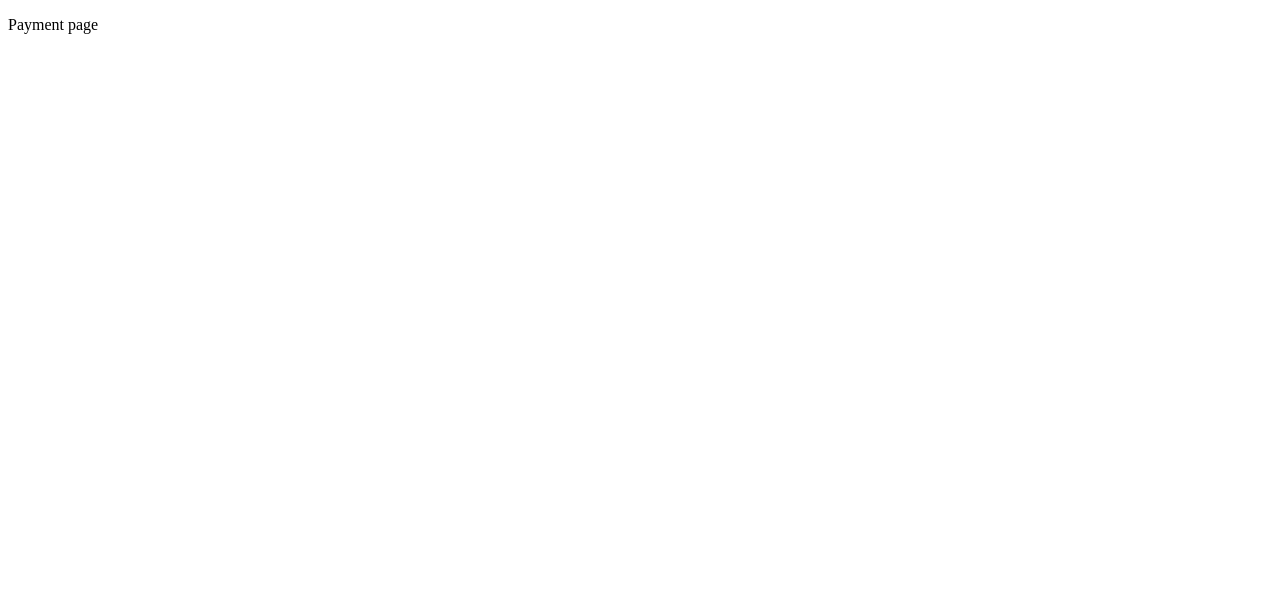
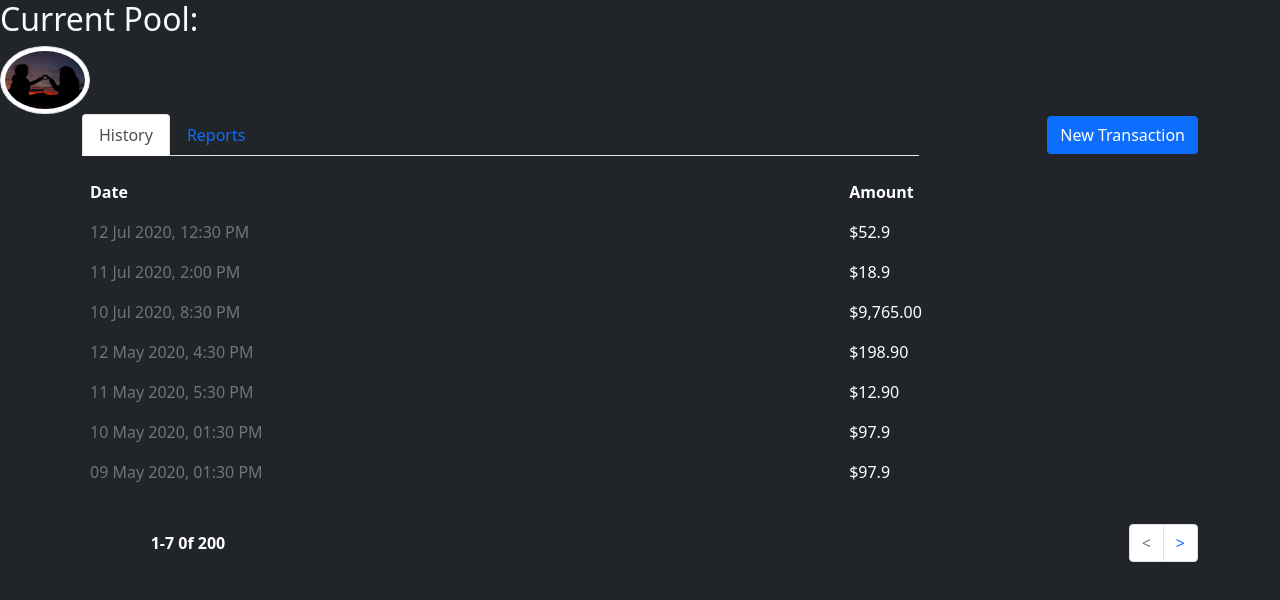
Before and after one commit to agb2k/Always-Blue, a website: page views/payment.html in a window 1280 px wide. Drawn offline with nearby package versions, Linux system fonts and the light colour scheme.

Commit message:
request.html

```diff
--- a/views/payment.html
+++ b/views/payment.html
@@ -6,10 +6,107 @@
     <meta http-equiv="X-UA-Compatible" content="IE=edge">
     <meta name="viewport" content="width=device-width, initial-scale=1.0">
     <title>Document</title>
+
+        <link href="https://cdn.jsdelivr.net/npm/bootstrap@5.1.0/dist/css/bootstrap.min.css" rel="stylesheet" integrity="sha384-KyZXEAg3QhqLMpG8r+8fhAXLRk2vvoC2f3B09zVXn8CA5QIVfZOJ3BCsw2P0p/We" crossorigin="anonymous">
+
 </head>
 
-<body>
-    <p>Payment page</p>
+<body class="bg-dark">
+    <div class="row">
+
+        <div class="d-flex flex-column justify-content-start align-items-start text-light">
+            <h2>Current Pool:</h2>
+        </div>
+        </div>
+
+</div>
+ <div class="row">
+
+         <div class="col">
+             <div class="d-flex flex-column  min-vh-75 justify-content-start align-items-start">
+                 <img src="/views/resources/typing1.jpg" class="rounded-circle img-thumbnail" style="max-width:7%; max-height:10%;" alt="Sample image">
+             </div>
+
+         </div>
+
+ </div>
+
+
+ <!-- Table (for the transaction history)-->
+ <div class="container">
+     <div class="row">
+
+         <div class="d-flex justify-content-between align-items-center">
+            <ul class="nav nav-tabs w-75">
+                <li class="nav-item"> <a class="nav-link active" href="#history">History</a> </li>
+                <li class="nav-item"> <a class="nav-link" href="#">Reports</a> </li>
+            </ul> <button class="btn btn-primary">New Transaction</button>
+         </div>
+         <div class="table-responsive mt-3">
+            <table class="table table-dark table-borderless">
+                <thead>
+                    <tr>
+
+                        <th scope="col">Date</th>
+                        <th scope="col" class="text-right">Amount</th>
+                    </tr>
+                </thead>
+                <tbody>
+                    <tr>
+
+
+                        <td class="text-muted">12 Jul 2020, 12:30 PM</td>
+                        <td class="d-flex  align-items-center"> <span class="fa fa-long-arrow-up mr-1"></span> $52.9 </td>
+                    </tr>
+                    <tr>
+
+
+                        <td class="text-muted">11 Jul 2020, 2:00 PM</td>
+                        <td class="d-flex align-items-center"> <span class="fa fa-long-arrow-up mr-1"></span> $18.9 </td>
+                    </tr>
+                    <tr>
+
+
+                        <td class="text-muted">10 Jul 2020, 8:30 PM</td>
+                        <td class="d-flex align-items-center"> <span class="fa fa-long-arrow-down mr-1"></span> $9,765.00 </td>
+                    </tr>
+                    <tr>
+
+                        <td class="text-muted">12 May 2020, 4:30 PM</td>
+                        <td class="d-flex align-items-center"> <span class="fa fa-long-arrow-up mr-1"></span> $198.90 </td>
+                    </tr>
+                    <tr>
+                        <td class="text-muted">11 May 2020, 5:30 PM</td>
+                        <td class="d-flex align-items-center"> <span class="fa fa-long-arrow-up mr-1"></span> $12.90 </td>
+                    </tr>
+                    <tr>
+
+
+                        <td class="text-muted">10 May 2020, 01:30 PM</td>
+                        <td class="d-flex align-items-center"> <span class="fa fa-long-arrow-up mr-1"></span> $97.9 </td>
+                    </tr>
+                    <tr>
+                        <td class="text-muted">09 May 2020, 01:30 PM</td>
+                        <td class="d-flex align-items-center"> <span class="fa fa-long-arrow-up mr-1"></span> $97.9 </td>
+                    </tr>
+                </tbody>
+            </table>
+         </div>
+         <div class="d-flex justify-content-between align-items-center results"> <span class="pl-md-3">Showing<b class="text-white"> 1-7 0f 200 </b> trasactions</span>
+            <div class="pt-3">
+                <nav aria-label="Page navigation example">
+                    <ul class="pagination">
+                        <li class="page-item disabled"> <a class="page-link" href="#" aria-label="Previous"> <span aria-hidden="true">&lt;</span> </a> </li>
+                        <li class="page-item"> <a class="page-link" href="#" aria-label="Next"> <span aria-hidden="true">&gt;</span> </a> </li>
+                    </ul>
+                </nav>
+            </div>
+         </div>
+     </div>
+ </div>
+
+    <!-- Bootstrap JavaScript Libraries -->
+    <script src="https://cdn.jsdelivr.net/npm/bootstrap@5.1.0/dist/js/bootstrap.bundle.min.js" integrity="sha384-U1DAWAznBHeqEIlVSCgzq+c9gqGAJn5c/t99JyeKa9xxaYpSvHU5awsuZVVFIhvj" crossorigin="anonymous"></script>
 </body>
 
 </html>
```
Also changed, not shown: views/request.html (+1 -1 lines), views/style/request.css (renamed from views/request.css).
